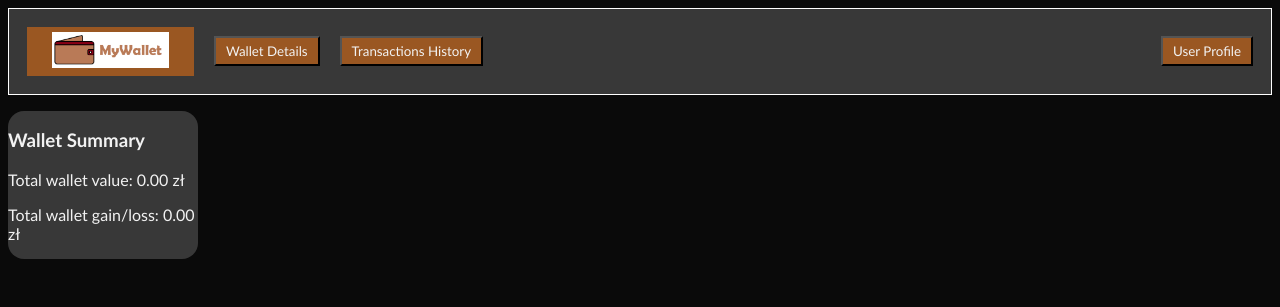
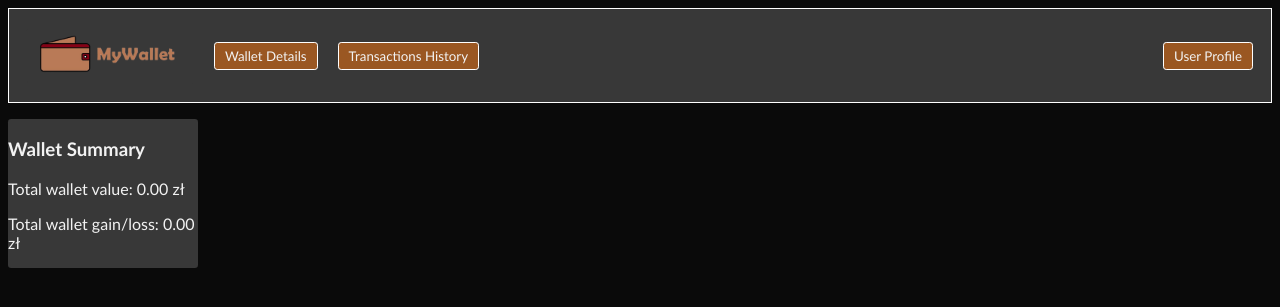
Before and after one commit to Wojtazooo/AiTSI_MyWallet, a Flask app: page / in a window 1280 px wide. Shown: the top 307 px of the page. Run offline with Flask 3, Linux system fonts and the light colour scheme; data comes from the database, SQL or seed files in the repository; data that the repository does not hold is empty; some libraries are stand-ins or nearby versions.

Commit message:
logo without background

```diff
--- a/src/static/index.css
+++ b/src/static/index.css
@@ -12,6 +12,7 @@ select {
   margin: 5px;
   padding: 5px;
   border: 1px white solid;
+  border-radius: 0.2rem;
 }
 
 button {
@@ -19,6 +20,8 @@ button {
   color: #f2f2f2;
   padding: 5px 10px 5px 10px;
   margin: 10px;
+  border: 1px white solid;
+  border-radius: 0.2rem;
 }
 
 #navigation-panel {
@@ -37,10 +40,11 @@ button {
 
     button {
       border: 0px;
+      background-color: rgb(56, 56, 56);
     }
 
     #my-wallet-home-image {
-      width: 80%;
+      width: 100%;
     }
   }
 
@@ -65,7 +69,7 @@ button {
     flex: 15;
     background-color: rgb(56, 56, 56);
     margin-top: 1rem;
-    border-radius: 1rem;
+    border-radius: 0.2rem;
   }
 
   #main-content {
--- a/src/templates/index.html
+++ b/src/templates/index.html
@@ -37,7 +37,7 @@
           ><button>
             <img
               id="my-wallet-home-image"
-              src="{{ url_for('static', filename='walletHome.bmp') }}"
+              src="{{ url_for('static', filename='walletHome.png') }}"
             /></button
         ></a>
       </div>
```
Also changed, not shown: src/static/walletHome.bmp (deleted), src/static/walletHome.png (added).
